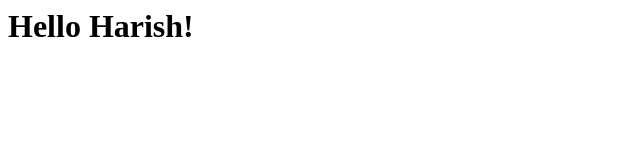
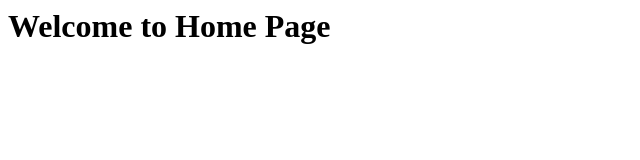
Before and after one commit to GangaHarish/Link, a plain HTML site: page index.html in a window 1280 px wide. Shown: the whole page, without its empty margins (0-640 px from the left). Drawn offline with Linux system fonts and the light colour scheme.

Commit message:
Update index.html
updated message

```diff
--- a/index.html
+++ b/index.html
@@ -1 +1 @@
-<h1>Hello Harish!</h1>
+<h1>Welcome to Home Page</h1>
```
